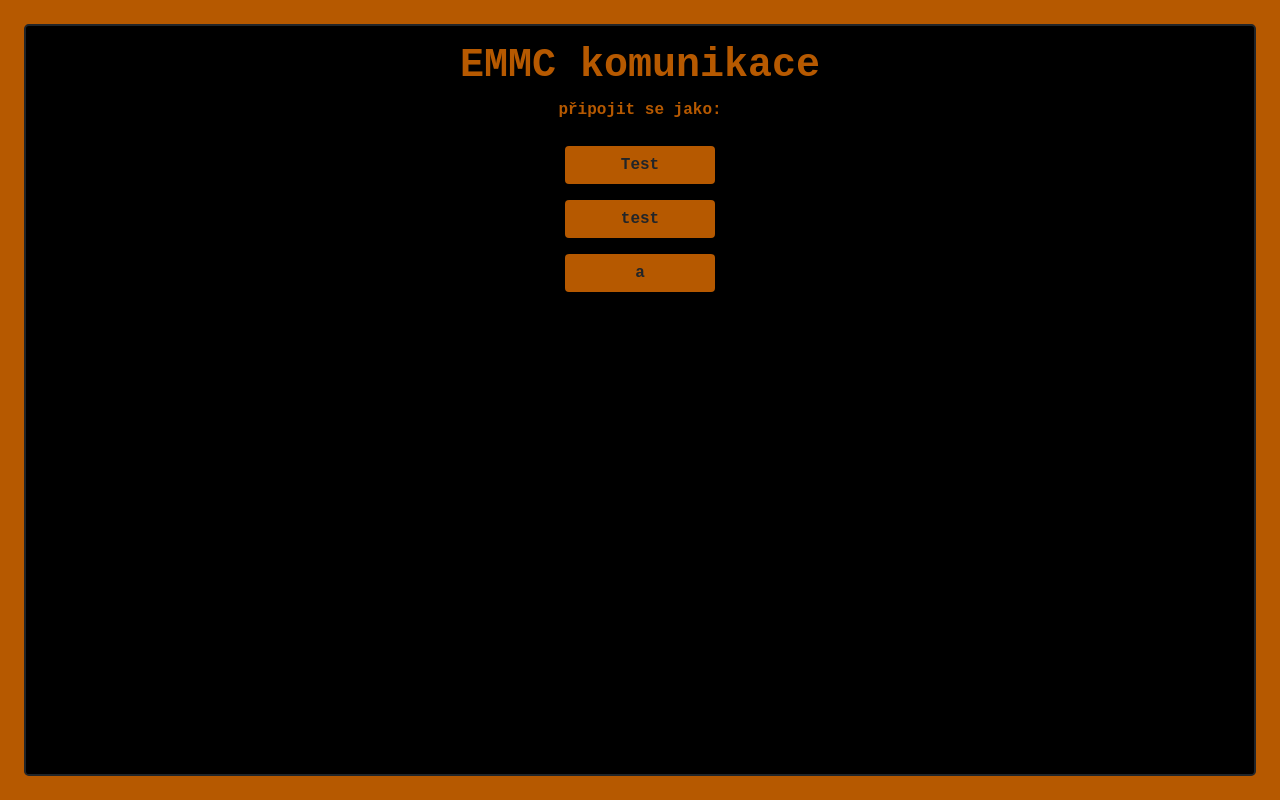
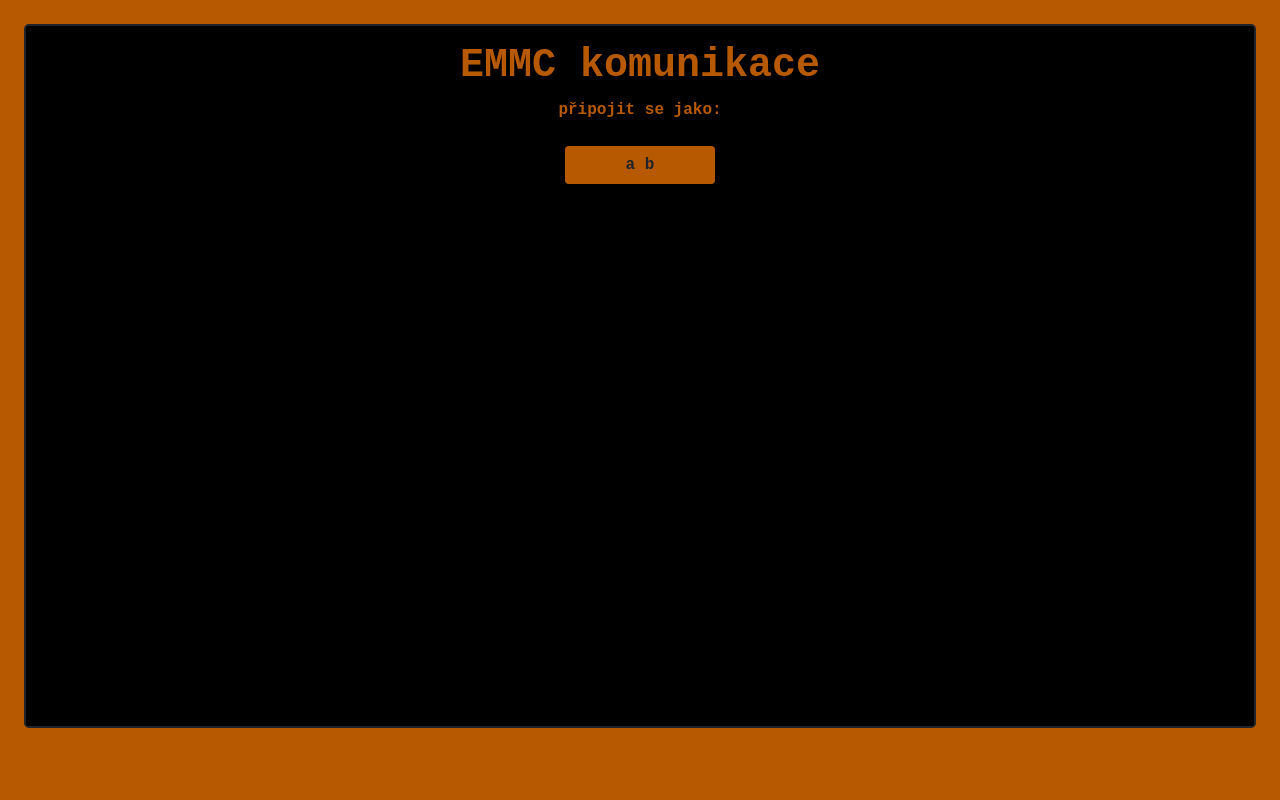
Before and after one commit to expedicemars/simuchat-flask, a Flask app: page / in a window 1280 px wide. Run offline with Flask 3, Linux system fonts and the light colour scheme; some libraries are stand-ins or nearby versions.

Commit message:
hotfix pred simu

```diff
--- a/application/__init__.py
+++ b/application/__init__.py
@@ -18,6 +18,7 @@ def join():
         return render_template("join.html", jmena_posadky = get_jmena_posadky_for_user())
     else:
         if jmeno := request.form.get("jmeno"):
+            print(jmeno)
             session["jmeno"] = f"{jmeno}@posadka"
             return redirect(url_for("chat"))
 
--- a/application/static/style.css
+++ b/application/static/style.css
@@ -12,7 +12,7 @@ body{
 .main{
     background-color: black;
     min-height: fit-content;
-    height: calc(100% - 3rem);
+    min-height: calc(100% - 3rem);
     display: flex;
     flex-direction: column;
 }
--- a/application/templates/join.html
+++ b/application/templates/join.html
@@ -1,13 +1,13 @@
 {% extends "index.html" %}
 {% block content %}
-<section class="border rounded-3 border-dark border-2 main p-3 text-center h-100">
+<section class="border rounded-3 border-dark border-2 main p-3 text-center">
 
     <h1 class="heading" title="Expedice Mars Mission Control">EMMC komunikace</h1>
 
     <p class="join-as">připojit se jako:</p>
     <form method="post">
         {% for jmeno in jmena_posadky %}
-            <button class="btn custom-button my-2" value={{jmeno}} name="jmeno">{{jmeno}}</button><br>
+            <button class="btn custom-button my-2" value="{{jmeno}}" name="jmeno">{{jmeno}}</button><br>
         {% endfor %}
     </form>
 </section>
--- a/settings.json
+++ b/settings.json
@@ -1,8 +1,6 @@
 {
     "jmena_posadky": [
-        "Test\r",
-        "test\r",
-        "a"
+        "a b"
     ],
     "pocet_zprav_manual": 50,
     "pocet_zprav_auto": 200,
```
Also changed, not shown: readme.md.
